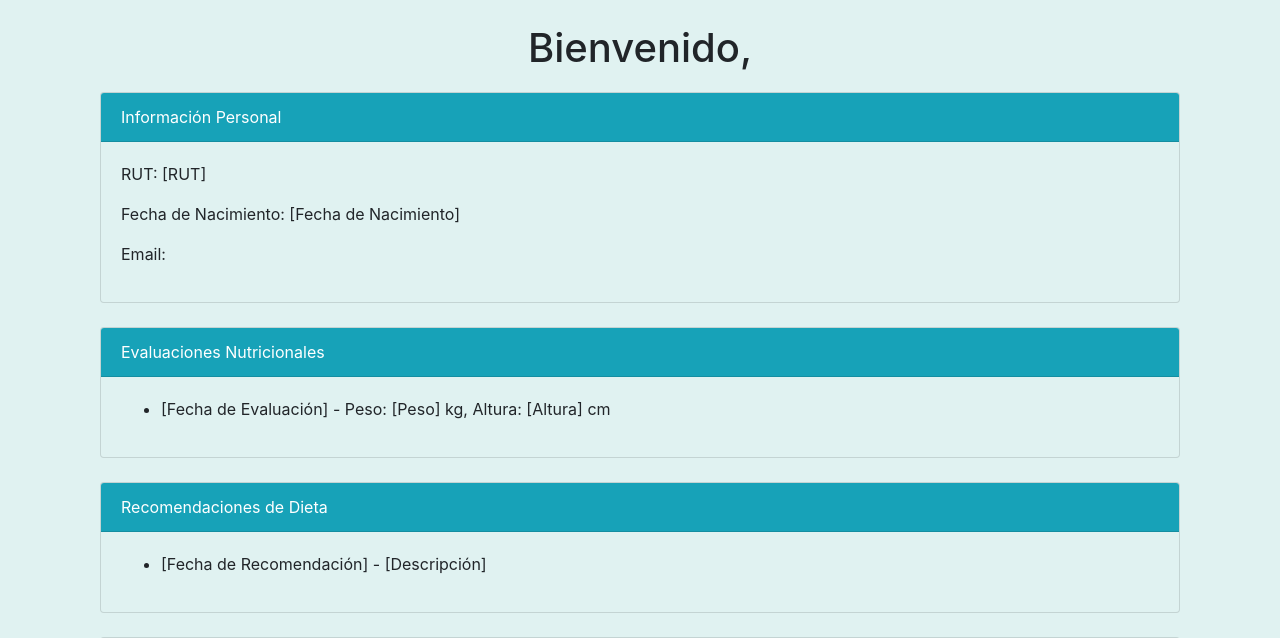
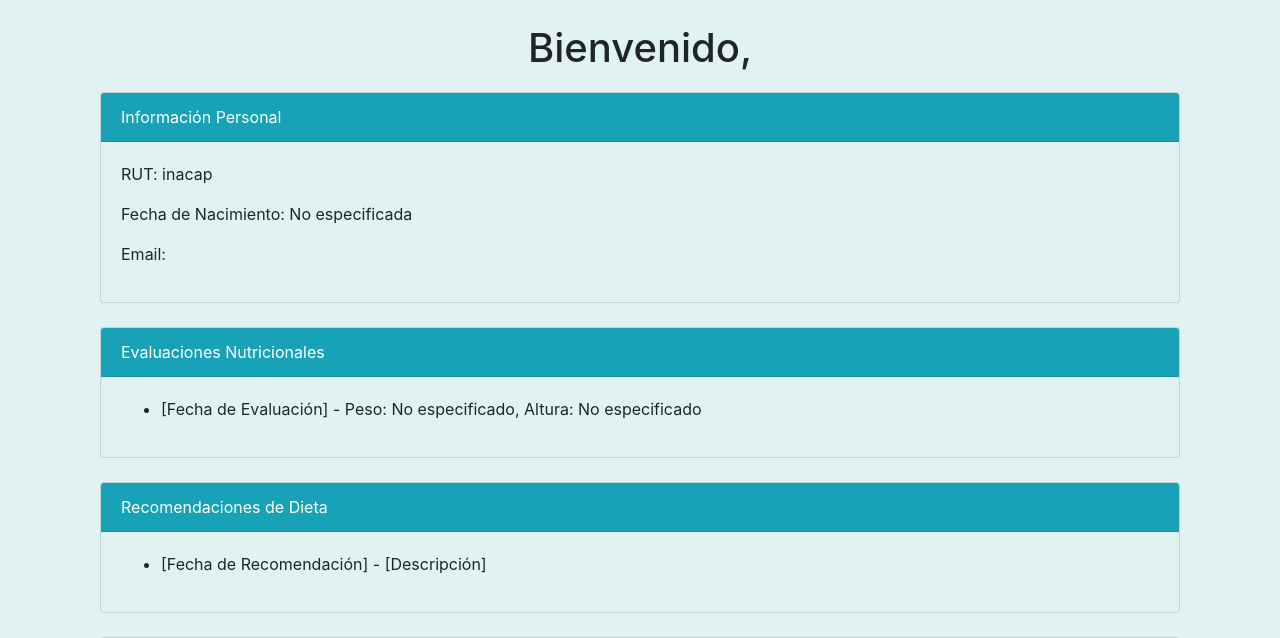
Before and after one commit to Nacho255a/NutriWebE4, a Django app: page /ver_perfiles/ in a window 1280 px wide. Shown: the part 56-694 px from the top of the page. Run offline with Django 4.2, Linux system fonts and the light colour scheme; a user stored in the database is signed in; some libraries are stand-ins or nearby versions.

Commit message:
Avance 22:45

```diff
--- a/nutriweb/main_app/templates/pagina_registro.html
+++ b/nutriweb/main_app/templates/pagina_registro.html
@@ -30,6 +30,7 @@
             border: none;
             margin-top: 20px;
         }
+
     </style>
 </head>
 <body>
--- a/nutriweb/main_app/templates/ver_perfiles.html
+++ b/nutriweb/main_app/templates/ver_perfiles.html
@@ -37,14 +37,14 @@
 <body>
     {% if user.is_authenticated %}
     <div class="container">
-        <h1>Bienvenido, {{ user.first_name }}</h1>
+        <h1>Bienvenido, {{ user.first_name }} {{user.last_name}}</h1>
         <div class="card">
             <div class="card-header">
                 Información Personal
             </div>
             <div class="card-body">
-                <p>RUT: [RUT]</p>
-                <p>Fecha de Nacimiento: [Fecha de Nacimiento]</p>
+                <p>RUT: {{ user.username }}</p>
+                <p>Fecha de Nacimiento: No especificada</p>
                 <p>Email: {{ user.email }}</p>
                 <!-- Mostrar otros detalles personales -->
             </div>
@@ -56,7 +56,7 @@
             </div>
             <div class="card-body">
                 <ul>
-                    <li>[Fecha de Evaluación] - Peso: [Peso] kg, Altura: [Altura] cm</li>
+                    <li>[Fecha de Evaluación] - Peso: No especificado, Altura: No especificado</li>
                     <!-- Mostrar otros detalles de las evaluaciones -->
                 </ul>
             </div>
@@ -87,7 +87,7 @@
         </div>
     {% endif %}
         <div class="text-center mt-4">
-            <a href="/registro" class="btn btn-primary">Programar Cita</a> <!-- Enlace para programar una cita -->
+            <a href="" class="btn btn-primary">Programar Cita</a> <!-- Enlace para programar una cita -->
         </div>
     </div>
 
--- a/nutriweb/main_app/views.py
+++ b/nutriweb/main_app/views.py
@@ -28,7 +28,7 @@
                 # Similar para otros tipos de usuarios
                 pass
 
-            return redirect("ver_perfiles")
+            return render(request, "ver_perfiles.html", {"user": user})
     else:
         form = RegistroUsuarioForm()
 
```
Also changed, not shown: nutriweb/main_app/forms.py (+18 -5 lines).
